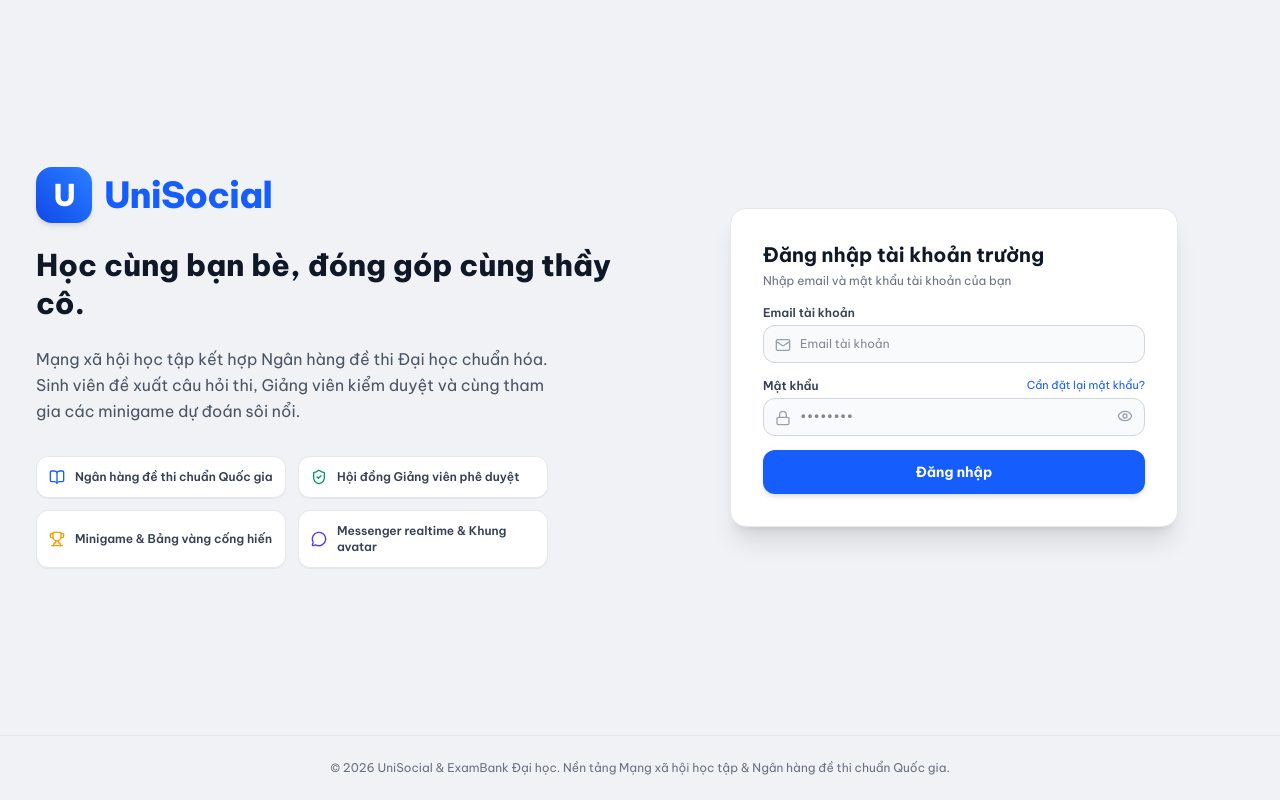
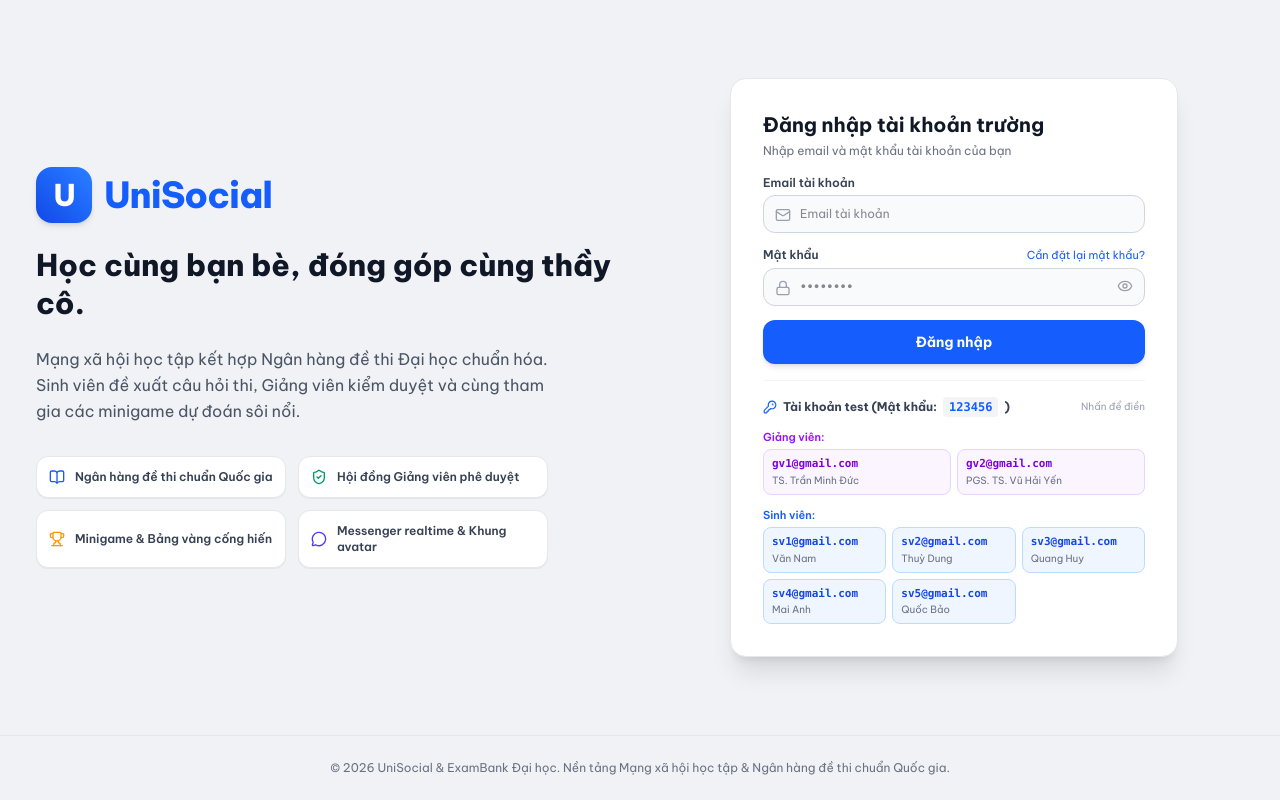
Before and after one commit to Tanh6969/Social-Network-for-Student-Generated-Question-Bank, a React (Vite) app: page /login in a window 1280 px wide. Built offline with nearby package versions, Linux system fonts and the light colour scheme; no server answers; what openapi-fetch would draw is missing.

Commit message:
update tai khoan test

```diff
--- a/src/app/App.tsx
+++ b/src/app/App.tsx
@@ -96,7 +96,7 @@
 
 const MainContent: React.FC = () => {
   const location = useLocation();
-  const { isAuthenticated, activeTab, isOfflineSimulated } = useApp();
+  const { isAuthenticated, activeTab, isOfflineSimulated, role } = useApp();
 
   // Authentication and the local demo entry points share the login screen.
   if (!isAuthenticated) {
@@ -141,8 +141,10 @@
           {activeTab === 'watch' && <VideoWatchView />}
           {activeTab === 'game' && <MinigameView />}
           {activeTab === 'friends' && <FriendsView />}
-          {activeTab === 'review' && <ReviewDashboardView />}
-          {activeTab === 'lecturer-bank' && <LecturerBankView />}
+          {activeTab === 'review' &&
+            (role === 'LECTURER' ? <ReviewDashboardView /> : <FeedView />)}
+          {activeTab === 'lecturer-bank' &&
+            (role === 'LECTURER' ? <LecturerBankView /> : <FeedView />)}
           {activeTab === 'messenger' && <MessengerFullView />}
           {activeTab === 'profile' && <ProfileView />}
           {activeTab === 'cosmetics' && <CosmeticsView />}
--- a/src/features/auth/components/AuthPage.tsx
+++ b/src/features/auth/components/AuthPage.tsx
@@ -9,7 +9,9 @@
   EyeOff,
   Mail,
   Lock,
+  KeyRound,
 } from 'lucide-react';
+import { mockDemoPassword } from '../../../mocks/mockData';
 
 export const AuthPage: React.FC = () => {
   const { loginWithCredentials, showToast } = useApp();
@@ -133,11 +135,10 @@
                           setLoginError('');
                         }}
                         aria-invalid={Boolean(loginError)}
-                        className={`w-full pl-9 pr-3 py-2.5 rounded-xl border bg-gray-50 text-xs text-gray-900 transition focus:outline-hidden focus:ring-2 dark:bg-[#3A3B3C] dark:text-gray-100 ${
-                          loginError
+                        className={`w-full pl-9 pr-3 py-2.5 rounded-xl border bg-gray-50 text-xs text-gray-900 transition focus:outline-hidden focus:ring-2 dark:bg-[#3A3B3C] dark:text-gray-100 ${loginError
                             ? 'border-red-500 focus:ring-red-500'
                             : 'border-gray-300 focus:ring-blue-500 dark:border-gray-600'
-                        }`}
+                          }`}
                       />
                     </div>
                   </div>
@@ -176,11 +177,10 @@
                           setLoginError('');
                         }}
                         aria-invalid={Boolean(loginError)}
-                        className={`w-full pl-9 pr-9 py-2.5 rounded-xl border bg-gray-50 text-xs text-gray-900 transition focus:outline-hidden focus:ring-2 dark:bg-[#3A3B3C] dark:text-gray-100 ${
-                          loginError
+                        className={`w-full pl-9 pr-9 py-2.5 rounded-xl border bg-gray-50 text-xs text-gray-900 transition focus:outline-hidden focus:ring-2 dark:bg-[#3A3B3C] dark:text-gray-100 ${loginError
                             ? 'border-red-500 focus:ring-red-500'
                             : 'border-gray-300 focus:ring-blue-500 dark:border-gray-600'
-                        }`}
+                          }`}
                       />
                       <button
                         type="button"
@@ -213,6 +213,82 @@
                   </button>
                 </form>
 
+                {/* Ghi chú tài khoản test cho team */}
+                <div className="mt-4 pt-4 border-t border-gray-100 dark:border-gray-700/80 space-y-3">
+                  <div className="flex items-center justify-between text-xs">
+                    <span className="font-bold text-gray-700 dark:text-gray-300 flex items-center gap-1.5">
+                      <KeyRound className="w-3.5 h-3.5 text-blue-600 dark:text-blue-400" />
+                      Tài khoản test (Mật khẩu: <code className="bg-gray-100 dark:bg-gray-700 px-1.5 py-0.5 rounded text-blue-600 dark:text-blue-400 font-mono font-bold">{mockDemoPassword}</code>)
+                    </span>
+                    <span className="text-[10px] text-gray-400">Nhấn để điền</span>
+                  </div>
+
+                  {/* Nhóm Giảng viên */}
+                  <div className="space-y-1">
+                    <span className="text-[11px] font-semibold text-purple-600 dark:text-purple-400 block">
+                      Giảng viên:
+                    </span>
+                    <div className="grid grid-cols-2 gap-1.5">
+                      {[
+                        { email: 'gv1@gmail.com', name: 'TS. Trần Minh Đức' },
+                        { email: 'gv2@gmail.com', name: 'PGS. TS. Vũ Hải Yến' },
+                      ].map((acc) => (
+                        <button
+                          key={acc.email}
+                          type="button"
+                          onClick={() => {
+                            setEmail(acc.email);
+                            setPassword(mockDemoPassword);
+                            setLoginError('');
+                          }}
+                          className="px-2 py-1.5 bg-purple-50 hover:bg-purple-100 dark:bg-purple-950/40 dark:hover:bg-purple-900/60 border border-purple-200 dark:border-purple-800 rounded-lg text-left transition cursor-pointer"
+                        >
+                          <p className="text-[11px] font-bold text-purple-700 dark:text-purple-300 truncate font-mono">
+                            {acc.email}
+                          </p>
+                          <p className="text-[10px] text-gray-500 dark:text-gray-400 truncate">
+                            {acc.name}
+                          </p>
+                        </button>
+                      ))}
+                    </div>
+                  </div>
+
+                  {/* Nhóm Sinh viên */}
+                  <div className="space-y-1">
+                    <span className="text-[11px] font-semibold text-blue-600 dark:text-blue-400 block">
+                      Sinh viên:
+                    </span>
+                    <div className="grid grid-cols-3 gap-1.5">
+                      {[
+                        { email: 'sv1@gmail.com', name: 'Văn Nam' },
+                        { email: 'sv2@gmail.com', name: 'Thuỳ Dung' },
+                        { email: 'sv3@gmail.com', name: 'Quang Huy' },
+                        { email: 'sv4@gmail.com', name: 'Mai Anh' },
+                        { email: 'sv5@gmail.com', name: 'Quốc Bảo' },
+                      ].map((acc) => (
+                        <button
+                          key={acc.email}
+                          type="button"
+                          onClick={() => {
+                            setEmail(acc.email);
+                            setPassword(mockDemoPassword);
+                            setLoginError('');
+                          }}
+                          className="px-2 py-1.5 bg-blue-50 hover:bg-blue-100 dark:bg-blue-950/40 dark:hover:bg-blue-900/60 border border-blue-200 dark:border-blue-800 rounded-lg text-left transition cursor-pointer"
+                        >
+                          <p className="text-[11px] font-bold text-blue-700 dark:text-blue-300 truncate font-mono">
+                            {acc.email}
+                          </p>
+                          <p className="text-[10px] text-gray-500 dark:text-gray-400 truncate">
+                            {acc.name}
+                          </p>
+                        </button>
+                      ))}
+                    </div>
+                  </div>
+                </div>
+
               </div>
             </div>
           </div>
--- a/src/features/lecturer/components/ReviewDashboardView.tsx
+++ b/src/features/lecturer/components/ReviewDashboardView.tsx
@@ -206,23 +206,7 @@
           </div>
         </div>
 
-        {/* Role Helper Banner */}
-        {role !== 'LECTURER' && (
-          <div className="mt-4 p-3 bg-amber-50 dark:bg-amber-950/40 border border-amber-200 dark:border-amber-800 rounded-xl flex items-center justify-between text-xs text-amber-900 dark:text-amber-200">
-            <div className="flex items-center gap-2">
-              <AlertTriangle className="w-4 h-4 text-amber-600 shrink-0" />
-              <span>
-                Bạn hiện đang đăng nhập với vai trò <strong>Sinh viên ({currentUser.name})</strong>. Chuyển sang Giảng viên để có đầy đủ quyền hạn phê duyệt và hoàn tất phiên.
-              </span>
-            </div>
-            <button
-              onClick={() => switchRole('LECTURER')}
-              className="px-3 py-1 bg-amber-600 hover:bg-amber-700 text-white font-bold rounded-lg shrink-0 transition"
-            >
-              Chuyển sang Giảng viên (TS. Đức)
-            </button>
-          </div>
-        )}
+
 
         {/* 4 Stats Cards */}
         <div className="grid grid-cols-2 md:grid-cols-4 gap-3 mt-4 pt-4 border-t border-gray-100 dark:border-gray-700 text-xs">
--- a/src/mocks/mockData.ts
+++ b/src/mocks/mockData.ts
@@ -16,7 +16,7 @@
   id: 'user_sv_01',
   name: 'Nguyễn Văn Nam',
   role: 'STUDENT',
-  email: 'nam.nv@truong.edu.vn',
+  email: 'sv1@gmail.com',
   avatar: 'https://images.unsplash.com/photo-1534528741775-53994a69daeb?auto=format&fit=crop&w=300&q=80',
   coverImage: 'https://images.unsplash.com/photo-1523240795612-9a054b0db644?auto=format&fit=crop&w=1200&q=80',
   bio: 'Sinh viên K64 - Viện Công nghệ Thông tin & Truyền thông. Đam mê Hệ phân tán & Ngân hàng đề thi.',
@@ -36,7 +36,7 @@
   id: 'user_gv_01',
   name: 'TS. Trần Minh Đức',
   role: 'LECTURER',
-  email: 'duc.tm@truong.edu.vn',
+  email: 'gv1@gmail.com',
   avatar: 'https://images.unsplash.com/photo-1507003211169-0a1dd7228f2d?auto=format&fit=crop&w=300&q=80',
   coverImage: 'https://images.unsplash.com/photo-1497633762265-9d179a990aa6?auto=format&fit=crop&w=1200&q=80',
   bio: 'Bộ môn Kỹ thuật Mạng & An ninh Thông tin. Giảng dạy Mạng máy tính, Kiến trúc mạng thế hệ mới.',
@@ -56,7 +56,7 @@
     id: 'user_sv_02',
     name: 'Lê Thị Thuỳ Dung',
     role: 'STUDENT',
-    email: 'dung.ltt21@truong.edu.vn',
+    email: 'sv2@gmail.com',
     avatar: 'https://images.unsplash.com/photo-1494790108377-be9c29b29330?auto=format&fit=crop&w=300&q=80',
     coverImage: 'https://images.unsplash.com/photo-1519452635265-7b1fbfd1e4e0?auto=format&fit=crop&w=1200&q=80',
     bio: 'K65 - Khoa học Dữ liệu. Top 1 Minigame tuần trước!',
@@ -74,7 +74,7 @@
     id: 'user_sv_03',
     name: 'Phạm Quang Huy',
     role: 'STUDENT',
-    email: 'huy.pq20@truong.edu.vn',
+    email: 'sv3@gmail.com',
     avatar: 'https://images.unsplash.com/photo-1500648767791-00dcc994a43e?auto=format&fit=crop&w=300&q=80',
     coverImage: 'https://images.unsplash.com/photo-1517694712202-14dd9538aa97?auto=format&fit=crop&w=1200&q=80',
     bio: 'Lập trình thi đấu ACM/ICPC. Chuyên Cấu trúc Dữ liệu & Giải thuật.',
@@ -92,7 +92,7 @@
     id: 'user_gv_02',
     name: 'PGS. TS. Vũ Hải Yến',
     role: 'LECTURER',
-    email: 'yen.vh@truong.edu.vn',
+    email: 'gv2@gmail.com',
     avatar: 'https://images.unsplash.com/photo-1573496359142-b8d87734a5a2?auto=format&fit=crop&w=300&q=80',
     coverImage: 'https://images.unsplash.com/photo-1451187580459-43490279c0fa?auto=format&fit=crop&w=1200&q=80',
     bio: 'Khoa Khoa học Máy tính. Chủ nhiệm học phần Cấu trúc dữ liệu & Giải thuật và Trí tuệ nhân tạo.',
@@ -110,7 +110,7 @@
     id: 'user_sv_04',
     name: 'Hoàng Mai Anh',
     role: 'STUDENT',
-    email: 'anh.hm22@truong.edu.vn',
+    email: 'sv4@gmail.com',
     avatar: 'https://images.unsplash.com/photo-1517841905240-472988babdf9?auto=format&fit=crop&w=300&q=80',
     coverImage: 'https://images.unsplash.com/photo-1506744038136-46273834b3fb?auto=format&fit=crop&w=1200&q=80',
     bio: 'Thích học nhóm và ôn tập Giải tích 1. Cần tìm bạn cùng giải đề!',
@@ -127,7 +127,7 @@
     id: 'user_sv_05',
     name: 'Đặng Quốc Bảo',
     role: 'STUDENT',
-    email: 'bao.dq21@truong.edu.vn',
+    email: 'sv5@gmail.com',
     avatar: 'https://images.unsplash.com/photo-1539571696357-5a69c17a67c6?auto=format&fit=crop&w=300&q=80',
     coverImage: 'https://images.unsplash.com/photo-1517694712202-14dd9538aa97?auto=format&fit=crop&w=1200&q=80',
     bio: 'Lập trình nhúng & IoT',
--- a/src/shared/components/Navbar.tsx
+++ b/src/shared/components/Navbar.tsx
@@ -362,13 +362,9 @@
         </button>
 
         {/* Tab Ngân hàng đề của Giảng viên (Kho riêng của GV) */}
+        {role === 'LECTURER' && (
           <button
-          onClick={() => {
-            if (role !== 'LECTURER') {
-              switchRole('LECTURER');
-            }
-            handleTabClick('lecturer-bank');
-          }}
+            onClick={() => handleTabClick('lecturer-bank')}
             className={`relative flex items-center justify-center flex-1 h-full hover:bg-gray-100 dark:hover:bg-[#3A3B3C] rounded-none transition-colors ${
               activeTab === 'lecturer-bank'
                 ? 'text-purple-600 dark:text-purple-400 border-b-[3px] border-purple-600 font-bold'
@@ -383,15 +379,12 @@
               </span>
             )}
           </button>
+        )}
 
         {/* Tab Kiểm duyệt cho Giảng viên (REVIEW.01 - 18. Question Review APIs) */}
+        {role === 'LECTURER' && (
           <button
-          onClick={() => {
-            if (role !== 'LECTURER') {
-              switchRole('LECTURER');
-            }
-            handleTabClick('review');
-          }}
+            onClick={() => handleTabClick('review')}
             className={`relative flex items-center justify-center flex-1 h-full hover:bg-gray-100 dark:hover:bg-[#3A3B3C] rounded-none transition-colors ${
               activeTab === 'review'
                 ? 'text-purple-600 dark:text-purple-400 border-b-[3px] border-purple-600 font-bold'
@@ -406,6 +399,7 @@
               </span>
             )}
           </button>
+        )}
       </nav>
 
       {/* RIGHT: Action Round Buttons */}
@@ -725,11 +719,9 @@
                   <span>Hướng dẫn sử dụng (Tour)</span>
                 </button>
 
+                {role === 'LECTURER' && (
                   <button
                     onClick={() => {
-                    if (role !== 'LECTURER') {
-                      switchRole('LECTURER');
-                    }
                       handleTabClick('lecturer-bank');
                       setIsUserMenuOpen(false);
                     }}
@@ -745,30 +737,7 @@
                       </span>
                     )}
                   </button>
-
-                <button
-                  onClick={() => {
-                    const nextRole = role === 'LECTURER' ? 'STUDENT' : 'LECTURER';
-                    switchRole(nextRole);
-                    if (nextRole === 'LECTURER') {
-                      setActiveTab('review');
-                    }
-                    setIsUserMenuOpen(false);
-                  }}
-                  className="w-full flex items-center justify-between px-3 py-2 rounded-xl hover:bg-purple-50 dark:hover:bg-purple-950/40 text-purple-700 dark:text-purple-300 font-bold transition text-left"
-                >
-                  <div className="flex items-center gap-3">
-                    <CheckSquare className="w-4 h-4 text-purple-600" />
-                    <span>
-                      {role === 'LECTURER'
-                        ? 'Chuyển sang Sinh viên'
-                        : 'Chuyển sang Giảng viên (TS. Đức)'}
-                    </span>
-                  </div>
-                  <span className="text-[10px] bg-purple-100 dark:bg-purple-900 px-2 py-0.5 rounded-full">
-                    {role === 'LECTURER' ? 'GV' : 'SV'}
-                  </span>
-                </button>
+                )}
 
                 <div className="border-t border-gray-100 dark:border-gray-700 pt-1">
                   <button
```
Lines whose indentation alone changed are shown as unchanged.
